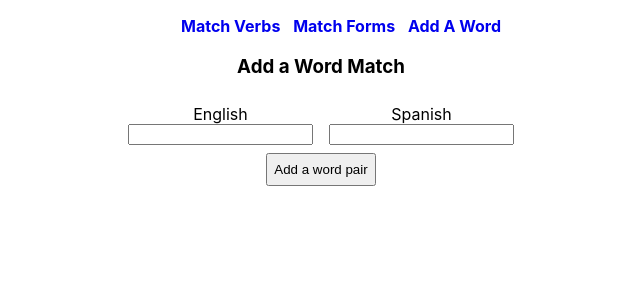
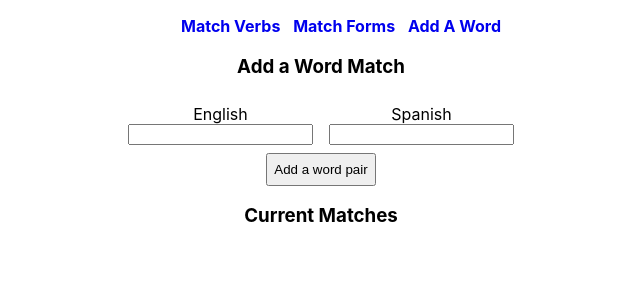
Before and after one commit to rmcguire6/fastcard, a React (Create React App) app: page /add in a window 1280 px wide. Shown: the top 300 px of the page, without its empty margins (319-959 px from the left). Built offline with nearby package versions, Linux system fonts and the light colour scheme.

Commit message:
Add list of current matches to AddMatches

```diff
--- a/src/App.css
+++ b/src/App.css
@@ -15,6 +15,10 @@
 .form, .list_row {
   display: flex;
   justify-content: center;
+}
+.row {
+  display: flex;
+  justify-content:space-around;
 }
 .form_input{
   margin: .5em;
--- /dev/null
+++ b/src/components/CurrentMatches.js
@@ -0,0 +1,16 @@
+import React, { useContext } from 'react'
+import MatchesContext from '../context/matches-context'
+import Row from './Row'
+
+const CurrentMatches = () => {
+  const { matches } = useContext(MatchesContext)
+  return (
+    <>
+      <h3>Current Matches</h3>
+      {matches.map(match =>
+        <Row key={match.matchId} spanish={match.spanish} english={match.english} />
+      )}
+    </>
+  )
+}
+export { CurrentMatches as default }
--- /dev/null
+++ b/src/components/Row.js
@@ -0,0 +1,10 @@
+import React from 'react'
+
+const Row = ({ spanish, english }) => {
+  return (
+    <div className='row'>
+      <p>{spanish}</p><p>{english}</p>
+    </div>
+  )
+}
+export { Row as default }
--- a/src/containers/AddMatches.js
+++ b/src/containers/AddMatches.js
@@ -1,9 +1,9 @@
 import React, { useState, useContext } from 'react'
 import { useHistory } from 'react-router-dom'
 import { v4 as uuidv4 } from 'uuid'
+import MatchesContext from '../context/matches-context'
+import CurrentMatches from '../components/CurrentMatches'
 import '../App.css'
-
-import MatchesContext from '../context/matches-context'
 
 const AddMatches = () => {
   const { dispatch } = useContext(MatchesContext)
@@ -41,6 +41,7 @@ const AddMatches = () => {
         </div>
         <button className='button'>Add a word pair</button>
       </form>
+      <CurrentMatches />
     </>
   )
 }
```
